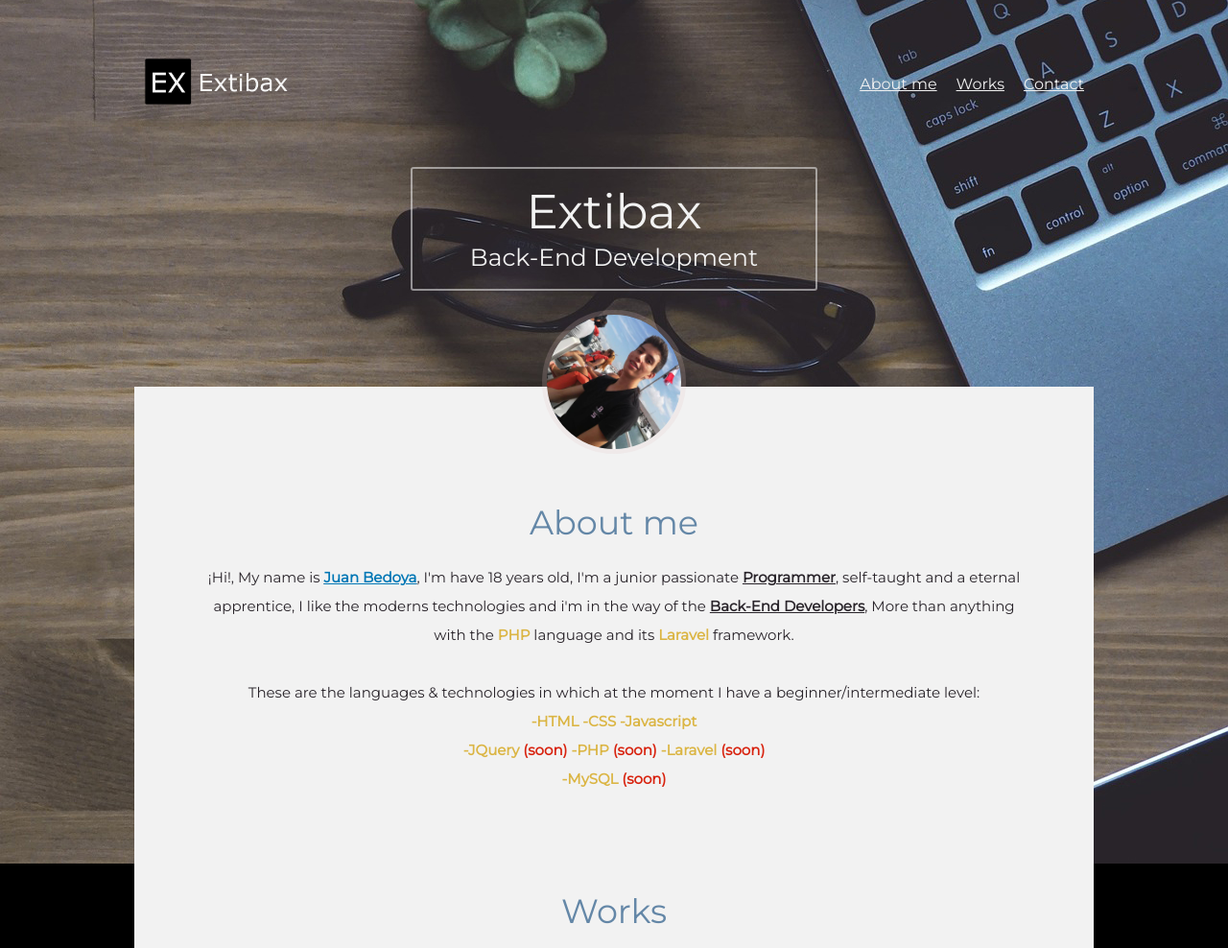
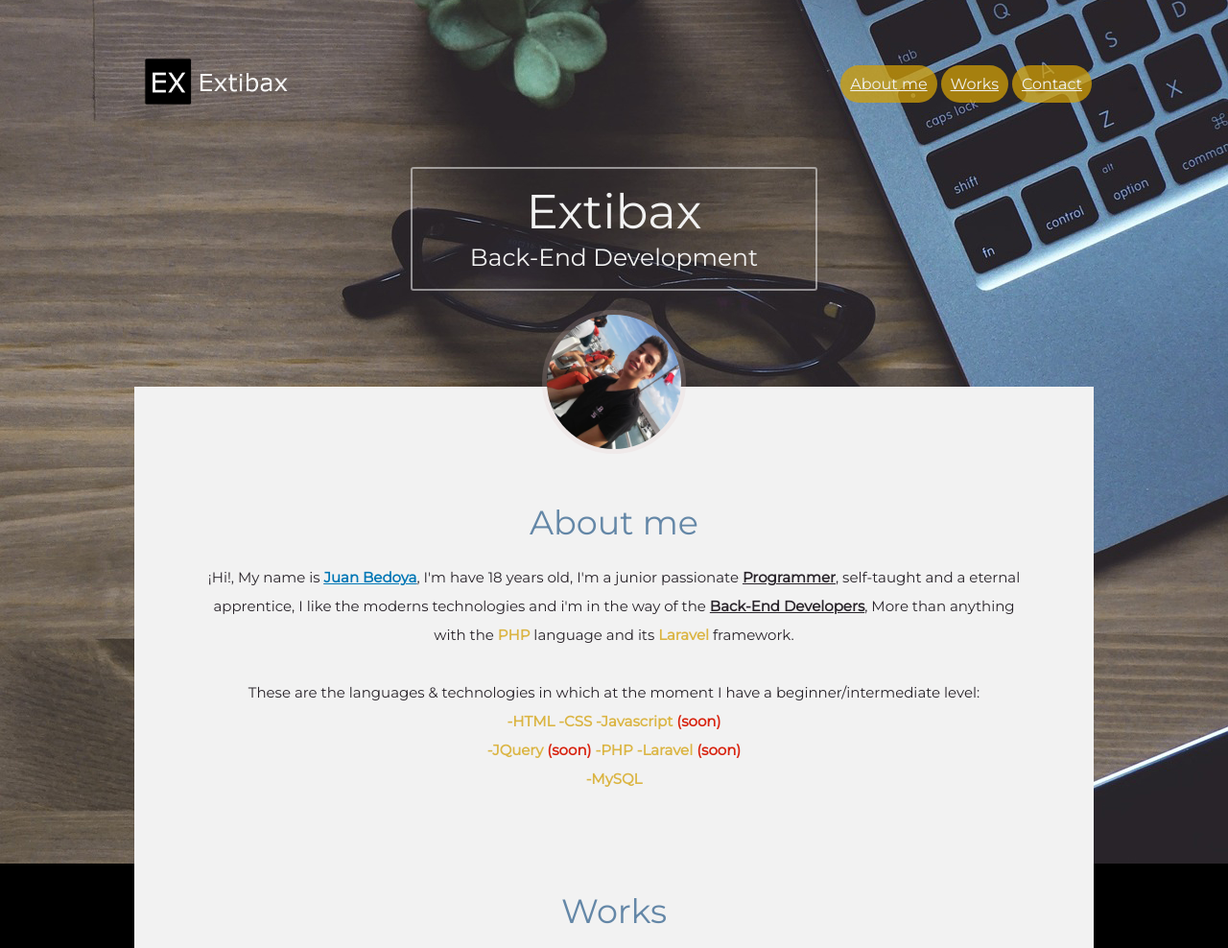
Before and after one commit to Extibax/Extibax-Portfolio-V1-CSS3-JS, a PHP site: page / in a window 1280 px wide. Shown: the top 988 px of the page at 96% size. Run offline with PHP 8.4, Linux system fonts and the light colour scheme.

Commit message:
Edit menu

```diff
--- a/css/header.css
+++ b/css/header.css
@@ -26,13 +26,16 @@ header .menu ul {
 
 header .menu ul li {
     padding: 10px;
-    margin: 0 auto;
+    margin: 0 2px;
     border-radius: 20px;
     cursor: pointer;
     text-decoration: underline;
     color: #F2F2F2;
+    background: #d39f06bd;
+    font-weight: 500;
 }
 
 header .menu ul li:hover {
-    background: rgba(255, 255, 255, .2);
+    /* background: rgba(255, 255, 255, .2); */
+    background: rgba(211, 159, 6, .4);
 }
--- a/index.html
+++ b/index.html
@@ -67,9 +67,8 @@
                             These are the languages & technologies in which at the moment I have a
                             beginner/intermediate level:<br>
                             <span class="languages-technologies">
-                                -HTML -CSS -Javascript<br>-JQuery <span class="soon">(soon) </span>-PHP <span class="soon">(soon)
-                                </span>-Laravel <span class="soon">(soon) </span><br>-MySQL <span class="soon">(soon)
-                                </span><br>
+                                -HTML -CSS -Javascript <span class="soon">(soon)
+                                </span><br>-JQuery <span class="soon">(soon) </span>-PHP -Laravel <span class="soon">(soon) </span><br>-MySQL<br>
                             </span>
                         </p>
                     </div>
```
